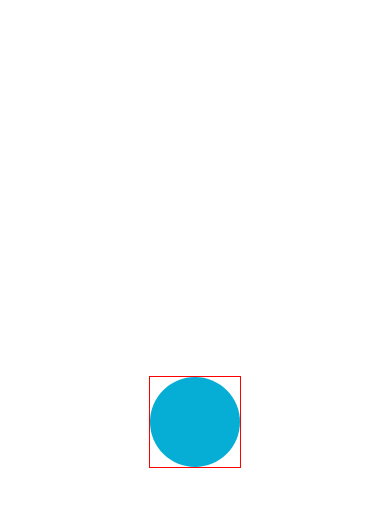
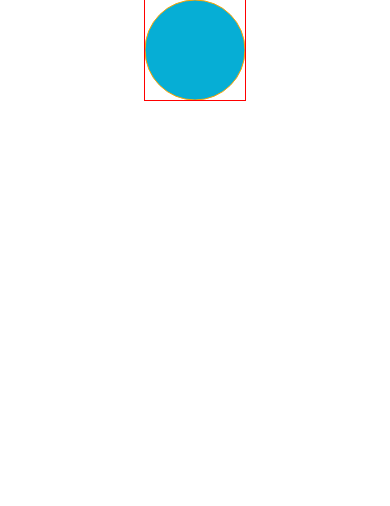
Before and after one commit to kasselTrankos/ats-components, a React Native app: screen / in a window 390 px wide. Shown: the top 506 px of the page. Built offline with nearby package versions, Linux system fonts and the light colour scheme.

Commit message:
feat(): second element circle

```diff
--- a/App.js
+++ b/App.js
@@ -1,21 +1,26 @@
 import React from 'react';
 import { StyleSheet, Text, View } from 'react-native';
 import Water from './src/Water';
+import Slider from './src/Slider';
+
 
 export default function App() {
   return (
     <View style={styles.container}>
       <View style={{
-        width: 90,
-        height: '100%',
+        top: 0,
+        position: 'absolute',
+        width: 100,
+        height: 100,
         // top: 0,
         // left: 0,
         // position: 'absolute',
-        justifyContent: 'space-around',
-        backgroundColor: '#FFF'
+        justifyContent: 'space-around'
       }}>
       <Water top="0%" backgroundColor="#06AED5" />
-
+      </View>
+      <View style={{position: 'absolute', top: 0, height: 100, width: 100,}}>
+        <Slider />
       </View>
     </View>
   );
--- /dev/null
+++ b/src/Slider.js
@@ -0,0 +1,44 @@
+import React, {useState} from 'react';
+import { View, StyleSheet } from 'react-native';
+import {Svg, Circle, Defs, Mask, Path, Rect, Use} from 'react-native-svg';
+
+const Slider = props => {
+  const [angle, setAngle] = useState(0)
+  const radius = 50;
+  const {
+    top ='0%',
+    color = '#EDC75C',
+    startCoord =  {x: 0, y: 0},
+    endCoord =  {x: 0, y: 0},
+    dR = 90,
+
+  } = props;
+  return  <View style={{ aspectRatio: 1}}>
+    <Svg height="100%" width="100%" viewBox="0 0 100 100" style={{outline: '1px solid red'}}>
+    {/* <Path stroke={color}
+      strokeWidth={radius}
+      fill='none'
+      d={`M${startCoord.x} ${startCoord.y} A ${dR} ${dR} 0 ${angle>180?1:0} 1 ${endCoord.x} ${endCoord.y}`}/> */}
+    {/* <Path
+      strokeWidth={1}
+      stroke={color}
+      fill="none"
+      d=" M 100, 100
+      m -75, 0
+      a 75,75 0 1,0 150,0
+    a"  /> */}
+      <Path
+        d={`
+          M 0, 50
+          a 50,50 0 1,1 100,0
+          a 50,50 0 1,1 -100,0
+        `}
+        fill="none"
+        stroke="orange"
+      />
+
+    </Svg>
+  </View>
+};
+
+export default Slider;
--- a/src/Water.js
+++ b/src/Water.js
@@ -7,8 +7,6 @@ const Water = props => {
   const {
     top ='0%',
     backgroundColor = '#EDC75C',
-    borderWidth = 0,
-    borderColor = '#333',
 
   } = props;
   return (
@@ -41,11 +39,6 @@ const Water = props => {
           fill={backgroundColor} />
       </Defs>
       <Use href="#Circle" mask="url(#Mask)" />
-      {/* <Circle
-        r={radius}
-        cx={radius}
-        cy={radius}
-        fill={background} /> */}
       </Svg>
     </View>
   );
```
